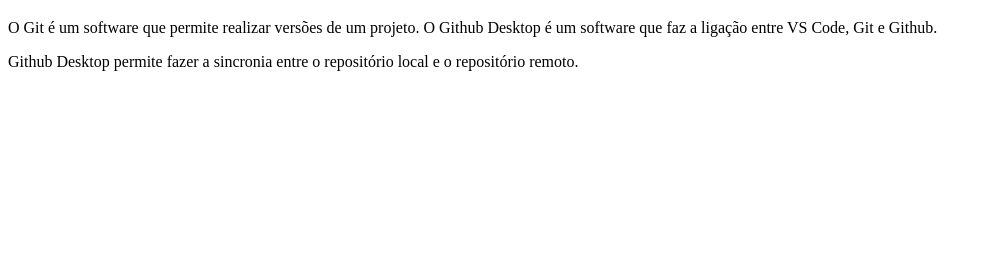
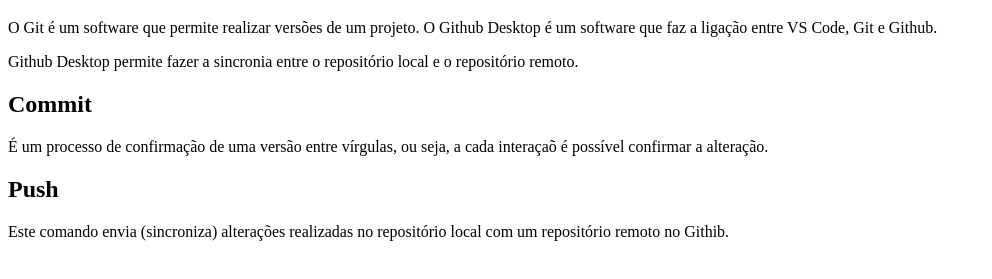
Before and after one commit to mi4zer0/3infom, a plain HTML site: page index.html in a window 1280 px wide. Shown: the part 61-340 px from the top of the page, without its empty margins (0-992 px from the left). Drawn offline with Linux system fonts and the light colour scheme.

Commit message:
Update index.html

```diff
--- a/index.html
+++ b/index.html
@@ -11,6 +11,12 @@
 
     <p>Github Desktop permite fazer a sincronia entre o repositório local e o repositório remoto.</p>
 
+    <h2>Commit</h2>
+    <p>É um processo de confirmação de uma versão entre vírgulas, ou seja, a cada interaçaõ é possível confirmar a alteração.</p>
+
+    <h2>Push</h2>
+    <p>Este comando envia (sincroniza) alterações realizadas no repositório local com um repositório remoto no Githib.</p>
+
 
 </body>
 </html>
```
